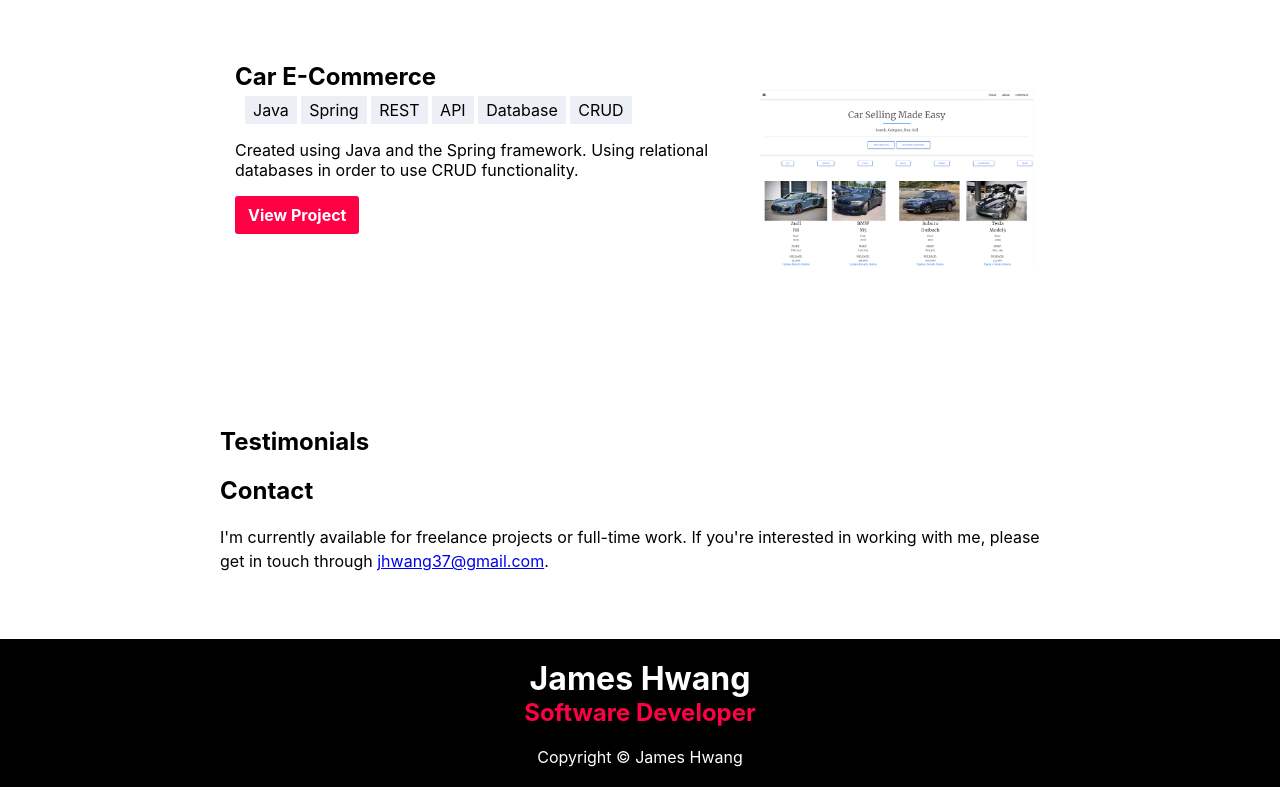
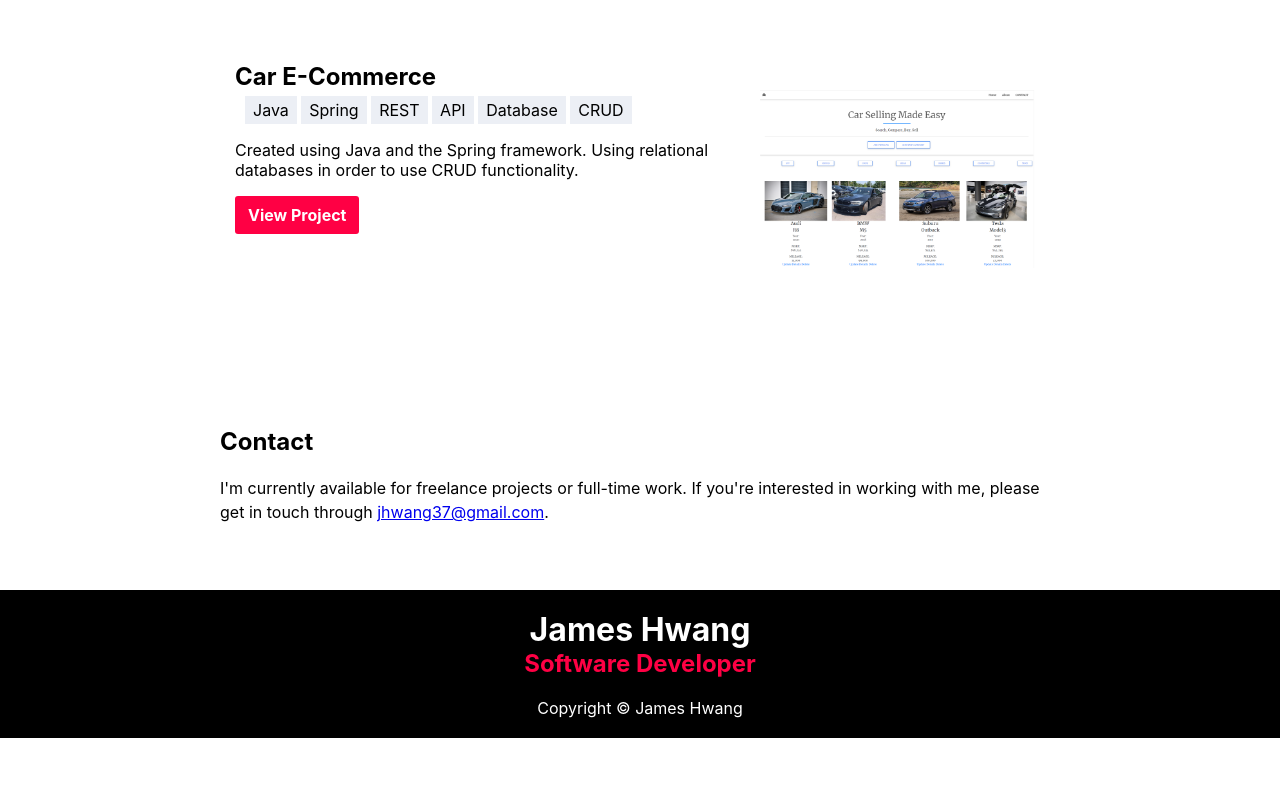
Before and after one commit to Jhwang37/Jhwang37.github.io, a website: page index.html in a window 1280 px wide. Shown: the part 2296-3083 px from the top of the page. After the commit the page ends 3034 px from the top, so only its background shows below. Drawn offline with Linux system fonts and the light colour scheme.

Commit message:
Update index.html

```diff
--- a/index.html
+++ b/index.html
@@ -229,7 +229,7 @@ Using relational databases in order to create a cart system that emulates buying
     </div>
 </div>
     <div class="container">
-  <h2>Testimonials</h2>
+
   <div class='contact'>
     <h2>Contact</h2>
     <p class='contact__msg'>I'm currently available for freelance projects or full-time work. If you're interested in working with me, please get in touch through <a href='mailto:jhwang37@gmail.com'>jhwang37@gmail.com</a>.
```
